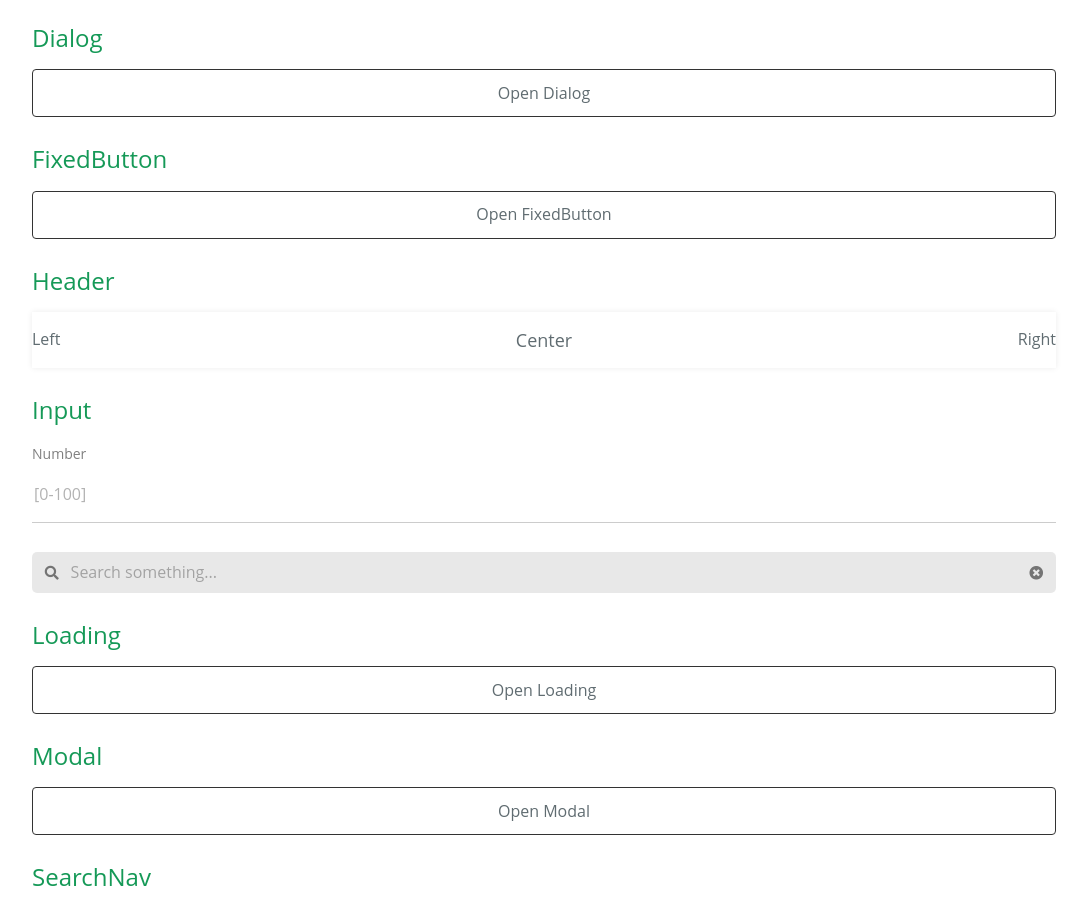
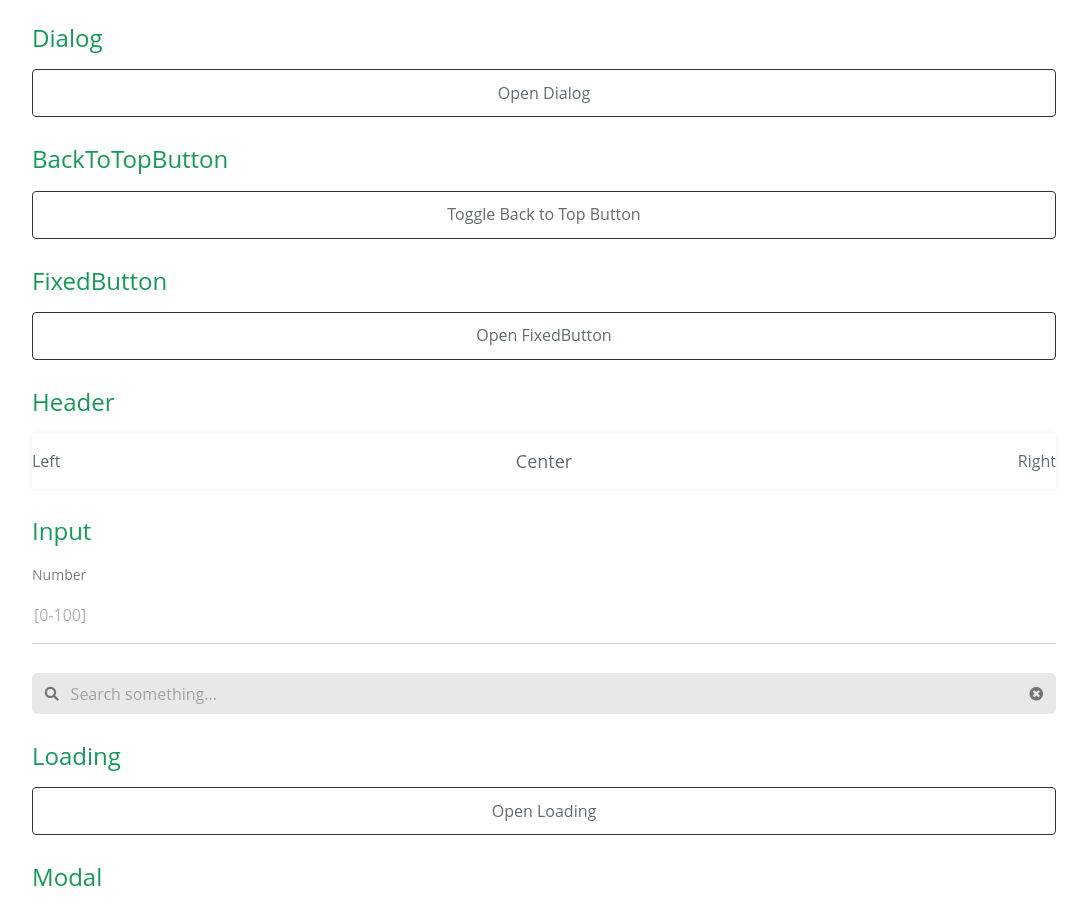
Before and after one commit to oriente-fe/oriente-ui, a Vue app: page / in a window 1280 px wide. Shown: the part 1900-2807 px from the top of the page, without its empty margins (96-1183 px from the left). Built offline with nearby package versions, Linux system fonts and the light colour scheme.

Commit message:
Add BackToTopButton to example site

```diff
--- a/examples/App.vue
+++ b/examples/App.vue
@@ -110,6 +110,18 @@ plugins: [
           </div>
         </Dialog>
       </div>
+      <h2>BackToTopButton</h2>
+      <div>
+        <Button
+          style-type="default"
+          @click="isBackToTopButtonShown = !isBackToTopButtonShown"
+          :style="{ border: '1px solid #333' }"
+        >
+          Toggle Back to Top Button
+        </Button>
+        <BackToTopButton v-if="isBackToTopButtonShown" />
+      </div>
+
       <h2>FixedButton</h2>
       <div>
         <Button
@@ -281,6 +293,7 @@ export default {
     return {
       isDialogShown: false,
       isConfirmDialogShown: false,
+      isBackToTopButtonShown: true,
       isFixedButtonShown: false,
       isLoading: false,
       isModalShown: false,
```
